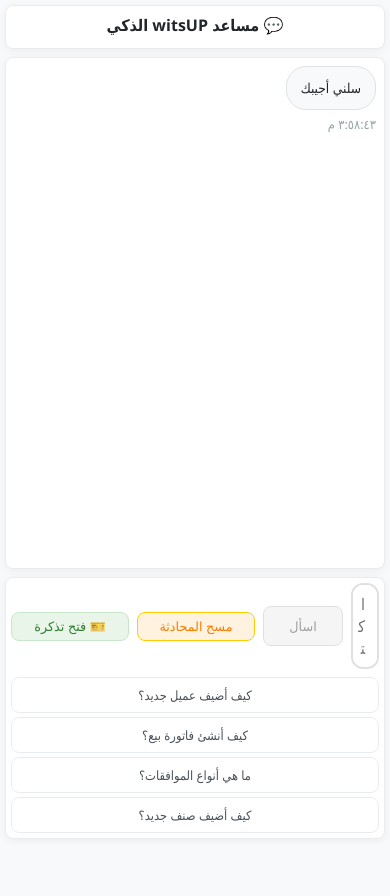
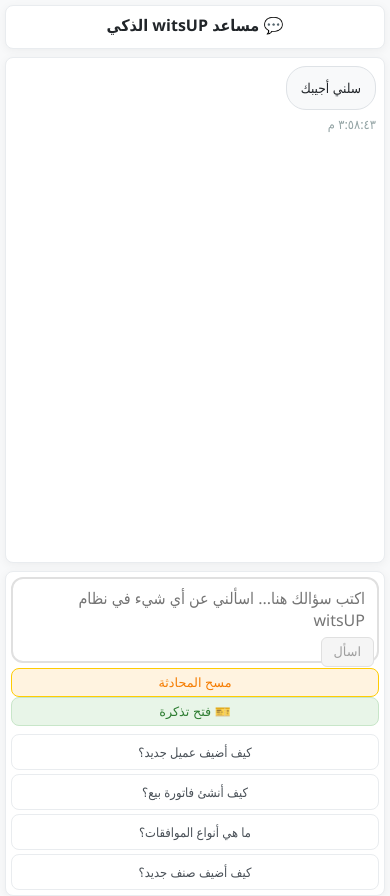
Before and after one commit to 3linmr/albaseet-vercel, a website: page index.html in a window 390 px wide. Before the commit the page ends 844 px from the top, so only its background shows below. Drawn offline with Linux system fonts and the light colour scheme.

Commit message:
Move send button inside input field
- Position send button inside the input field on the right
- Make button smaller and more compact
- Adjust input padding to accommodate the button
- Update mobile responsive design
- Create cleaner, more integrated interface

```diff
--- a/index.html
+++ b/index.html
@@ -138,15 +138,13 @@
         }
 
         .chat-input-wrapper {
-            display: flex;
-            gap: 10px;
-            align-items: center;
+            position: relative;
             width: 100%;
         }
 
         .chat-input {
-            flex: 1;
-            padding: 20px 25px;
+            width: 100%;
+            padding: 20px 80px 20px 25px;
             border: 2px solid #e0e0e0;
             border-radius: 12px;
             font-size: 1.1rem;
@@ -155,7 +153,7 @@
             max-height: 150px;
             font-family: inherit;
             transition: all 0.3s ease;
-            width: 100%;
+            box-sizing: border-box;
         }
 
         .chat-input:focus {
@@ -165,17 +163,21 @@
         }
 
         .send-button {
+            position: absolute;
+            right: 8px;
+            top: 50%;
+            transform: translateY(-50%);
             background: #e3f2fd;
             color: #1976d2;
             border: 1px solid #bbdefb;
-            padding: 20px 25px;
-            border-radius: 8px;
+            padding: 8px 16px;
+            border-radius: 6px;
             cursor: pointer;
-            font-size: 1rem;
+            font-size: 0.9rem;
             transition: all 0.3s ease;
-            min-width: 100px;
+            min-width: 60px;
             font-weight: 500;
-            height: 60px;
+            height: 40px;
         }
 
         .send-button:hover:not(:disabled) {
@@ -414,23 +416,19 @@
                 padding: 8px;
             }
 
-            .chat-input-wrapper {
-                flex-direction: row;
-                gap: 8px;
-            }
-
             .chat-input {
                 font-size: 16px; /* Prevents zoom on iOS */
-                padding: 10px 15px;
+                padding: 10px 60px 10px 15px;
                 min-height: 40px;
                 width: 100%;
             }
 
             .send-button {
-                padding: 10px 15px;
-                font-size: 0.9rem;
-                min-width: 80px;
-                height: 40px;
+                padding: 6px 12px;
+                font-size: 0.8rem;
+                min-width: 50px;
+                height: 30px;
+                right: 5px;
             }
 
             .clear-chat, .ticket-button {
```
